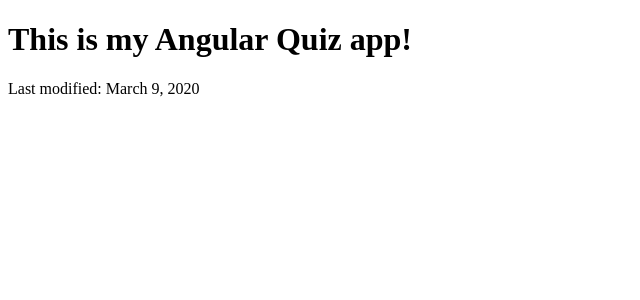
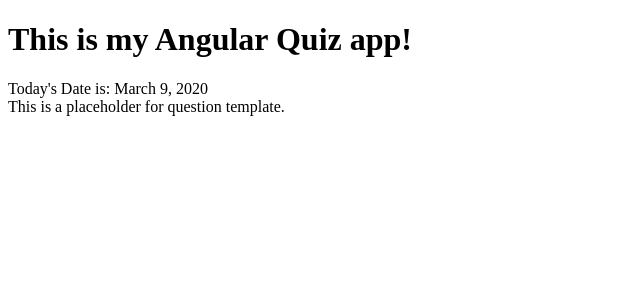
Before and after one commit to khambley/AngularCoreQuizApp, an Angular app in the folder frontend/: page /quizapp/ in a window 1280 px wide. Shown: the top 300 px of the page, without its empty margins (0-640 px from the left). Built offline with nearby package versions, Linux system fonts and the light colour scheme.

Commit message:
Added QuestionComponent and template

```diff
--- a/frontend/package.json
+++ b/frontend/package.json
@@ -16,6 +16,7 @@
     "@angular/compiler": "~8.2.14",
     "@angular/core": "~8.2.14",
     "@angular/forms": "~8.2.14",
+    "@angular/material": "^8.2.3",
     "@angular/platform-browser": "~8.2.14",
     "@angular/platform-browser-dynamic": "~8.2.14",
     "@angular/router": "~8.2.14",
@@ -24,13 +25,13 @@
     "zone.js": "~0.9.1"
   },
   "devDependencies": {
-    "@angular-devkit/build-angular": "~0.803.23",
+    "@angular-devkit/build-angular": "^0.803.25",
     "@angular/cli": "~8.3.23",
     "@angular/compiler-cli": "~8.2.14",
     "@angular/language-service": "~8.2.14",
-    "@types/node": "~8.9.4",
     "@types/jasmine": "~3.3.8",
     "@types/jasminewd2": "~2.0.3",
+    "@types/node": "~8.9.4",
     "codelyzer": "^5.0.0",
     "jasmine-core": "~3.4.0",
     "jasmine-spec-reporter": "~4.2.1",
--- a/frontend/src/app/app.component.html
+++ b/frontend/src/app/app.component.html
@@ -1,6 +1,7 @@
 
 <h1>This is my Angular Quiz app!</h1>
-
-Last modified: <span id="spanDate"></span>
+Today's Date is: <span id="spanDate"></span>
+<br />
 
 <router-outlet></router-outlet>
+<question></question>
--- a/frontend/src/app/app.component.ts
+++ b/frontend/src/app/app.component.ts
@@ -1,4 +1,5 @@
 import { Component, OnInit } from '@angular/core';
+import { QuestionComponent } from './question.component';
 
 function getDate() {
   var months = ['January','February','March','April','May','June','July',
--- a/frontend/src/app/app.module.ts
+++ b/frontend/src/app/app.module.ts
@@ -3,10 +3,11 @@
 
 import { AppRoutingModule } from './app-routing.module';
 import { AppComponent } from './app.component';
+import { QuestionComponent } from './question.component';
 
 @NgModule({
   declarations: [
-    AppComponent
+    AppComponent, QuestionComponent
   ],
   imports: [
     BrowserModule,
--- /dev/null
+++ b/frontend/src/app/question.component.ts
@@ -0,0 +1,9 @@
+import { Component } from '@angular/core'
+
+@Component({
+    selector: 'question',
+    template: 'This is a placeholder for question template.'
+})
+export class QuestionComponent{
+
+}
```
Also changed, not shown: 2 other files (tests, documents, lock files or other folders).
